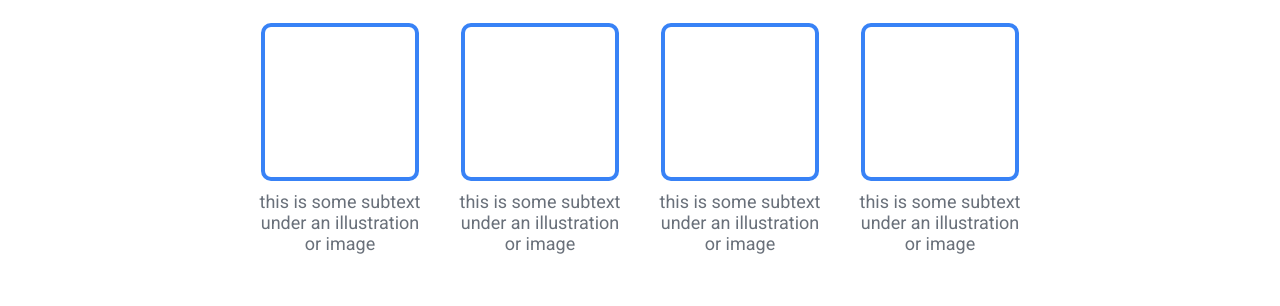
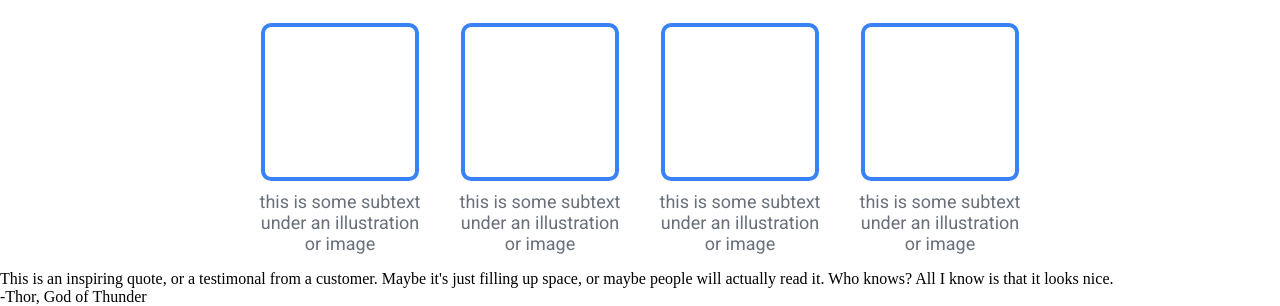
Before and after one commit to mbazzo1993/project-landing-page, a plain HTML site: page index.html in a window 1280 px wide. Shown: the part 543-849 px from the top of the page. Before the commit the page ends 813 px from the top, so only its background shows below. Drawn offline with Linux system fonts and the light colour scheme.

Commit message:
feat: add content for quote section

```diff
--- a/index.html
+++ b/index.html
@@ -67,8 +67,18 @@
             </ul>
         </div>
 
+        <!-- SECTION 2: QUOTE -->
+
         <div id="section-2">
-
+            <div id="quote-container">
+                <div id="quote">
+                    This is an inspiring quote, or a testimonal from a customer. Maybe it's just filling up space,
+                    or maybe people will actually read it. Who knows? All I know is that it looks nice.
+                </div>
+                <div id="attribution">
+                    -Thor, God of Thunder
+                </div>
+            </div>
         </div>
 
         <div id="section-3">
```
